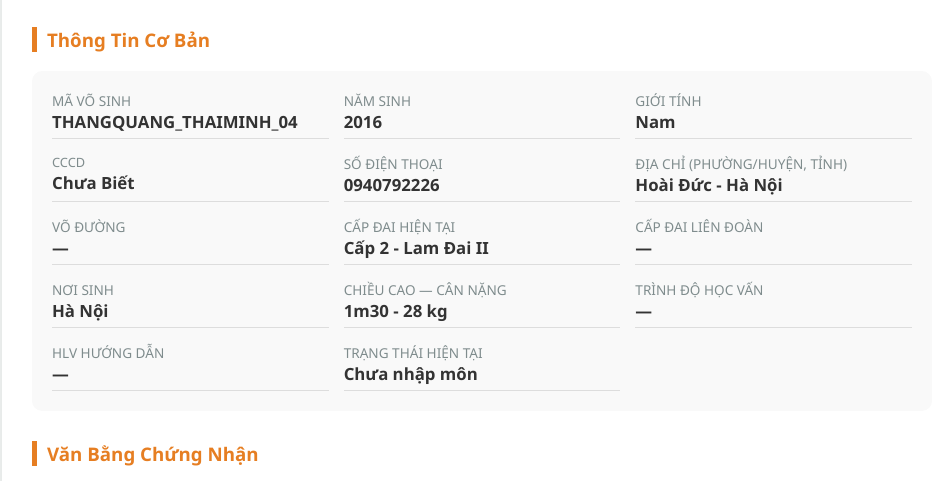
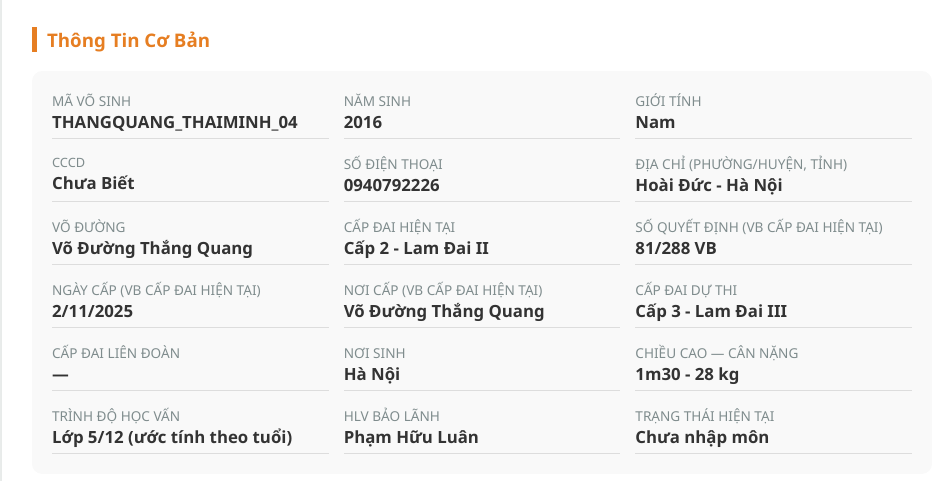
Before and after one commit to phamhuuluan/VuXuanPhuc-2016-HaNoi-ClbThaiMinh-VoDuongThangQuang, a plain HTML site: page index.html in a window 1280 px wide. Shown: the part 252-733 px from the top of the page, without its empty margins (158-1101 px from the left). Drawn offline with Linux system fonts and the light colour scheme.

Commit message:
Hồ sơ võ sinh: VuXuanPhuc-2016-HaNoi-ClbThaiMinh-VoDuongThangQuang

```diff
--- a/index.html
+++ b/index.html
@@ -171,13 +171,17 @@
         </div>
         <div class="info-item"><label>Số Điện Thoại</label><span>0940792226</span></div>
         <div class="info-item"><label>Địa chỉ (Phường/Huyện, Tỉnh)</label><span>Hoài Đức - Hà Nội</span></div>
-        <div class="info-item"><label>Võ Đường</label><span>—</span></div>
+        <div class="info-item"><label>Võ Đường</label><span>Võ Đường Thắng Quang</span></div>
         <div class="info-item"><label>Cấp đai hiện tại</label><span>Cấp 2 - Lam Đai II</span></div>
+        <div class="info-item"><label>Số quyết định (VB cấp đai hiện tại)</label><span>81/288 VB</span></div>
+        <div class="info-item"><label>Ngày cấp (VB cấp đai hiện tại)</label><span>2/11/2025</span></div>
+        <div class="info-item"><label>Nơi cấp (VB cấp đai hiện tại)</label><span>Võ Đường Thắng Quang</span></div>
+        <div class="info-item"><label>Cấp đai dự thi</label><span>Cấp 3 - Lam Đai III</span></div>
         <div class="info-item"><label>Cấp Đai Liên Đoàn</label><span>—</span></div>
         <div class="info-item"><label>Nơi Sinh</label><span>Hà Nội</span></div>
         <div class="info-item"><label>Chiều cao — Cân nặng</label><span>1m30 - 28 kg</span></div>
-        <div class="info-item"><label>Trình độ học vấn</label><span>—</span></div>
-        <div class="info-item"><label>HLV hướng dẫn</label><span>—</span></div>
+        <div class="info-item"><label>Trình độ học vấn</label><span>Lớp 5/12 (ước tính theo tuổi)</span></div>
+        <div class="info-item"><label>HLV bảo lãnh</label><span>Phạm Hữu Luân</span></div>
         <div class="info-item"><label>Trạng thái hiện tại</label><span>Chưa nhập môn</span></div>
     </div>
     <div class="certificate-section">
```
Also changed, not shown: QR_trang_web.png (added).
